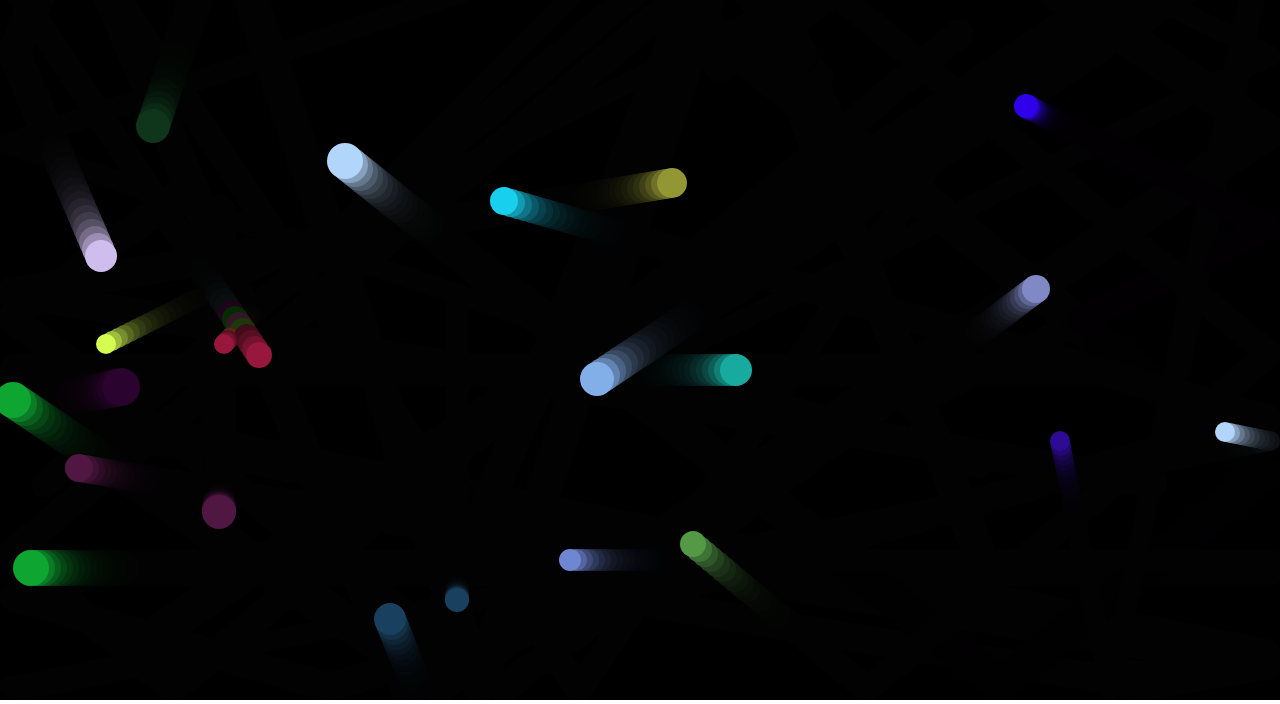
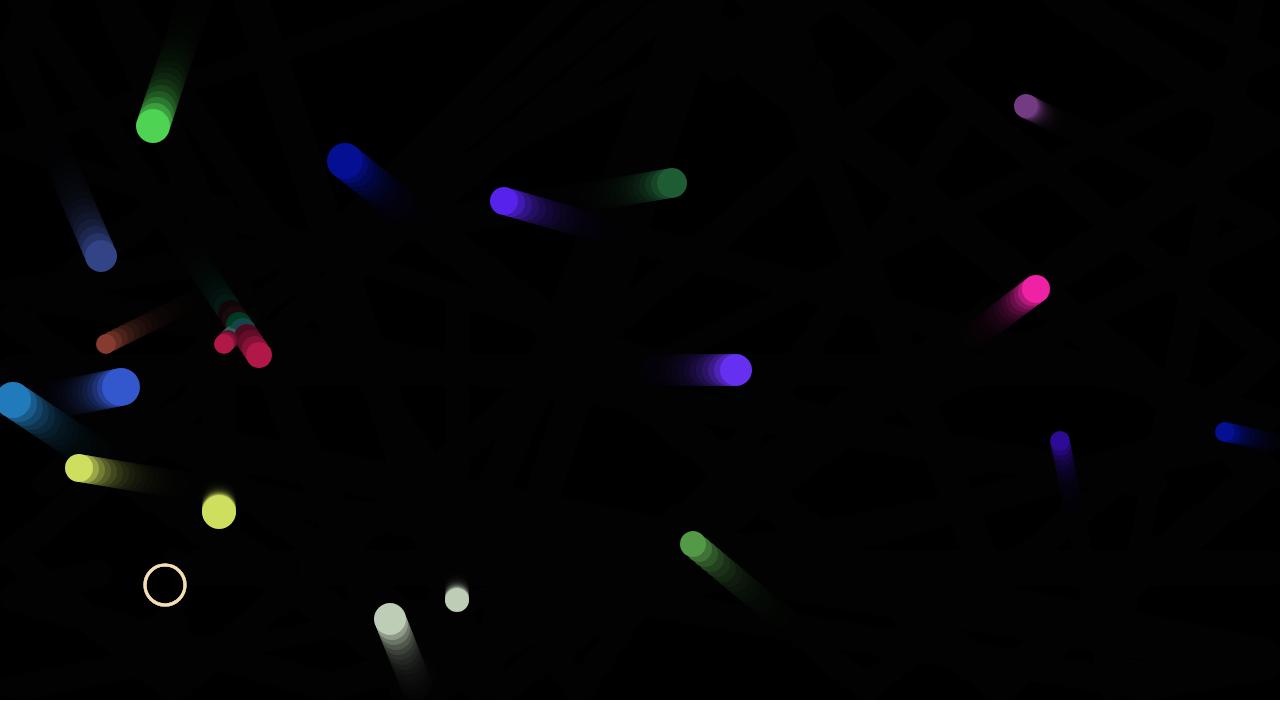
Before and after one commit to lishangwu/Bounce-Small-ball, a plain HTML site: page index.html in a window 1280 px wide. Shown: the part 100-804 px from the top of the page. Drawn offline with Linux system fonts and the light colour scheme.

Commit message:
EvilCircle

```diff
--- a/index.html
+++ b/index.html
@@ -8,6 +8,8 @@
     <link rel="stylesheet" href="css/style.css">
     <script src="js/main.js" defer></script>
     <script src="js/Shape.js" defer></script>
+    <script src="js/EvilCircle.js" defer></script>
+
     <script src="js/Ball.js" defer></script>
 </head>
 <body>
--- a/js/Ball.js
+++ b/js/Ball.js
@@ -48,15 +48,19 @@ function loop() {
             randomColor(),
             random(MIN_SIZE, MAX_SIZE)
         )
-        console.log(ball.size);
         balls.push(ball)
     }
 
     for(let i=0; i<balls.length; i++){
-        balls[i].draw()
-        balls[i].update()
-        balls[i].collisionDetect()
+        if(balls[i].exists){
+            balls[i].draw()
+            balls[i].update()
+            balls[i].collisionDetect()
+        }
     }
+    evilCircle.draw()
+    evilCircle.checkBounds()
+    evilCircle.collisionDetect()
     requestAnimationFrame(loop)
 }
 
--- /dev/null
+++ b/js/EvilCircle.js
@@ -0,0 +1,43 @@
+function EvilCircle(x, y, exists, color, size) {
+    Shape.call(this, x, y, 20, 20, exists)
+    this.color = color
+    this.size = size
+}
+EvilCircle.prototype = Object.create(Shape.prototype)
+EvilCircle.prototype.constructor = EvilCircle
+EvilCircle.prototype.draw = function () {
+    ctx.beginPath()
+    ctx.lineWidth = 3
+    ctx.strokeStyle = this.color;
+    ctx.arc(this.x, this.y, this.size, 0, 2 * Math.PI)
+    ctx.stroke()
+}
+EvilCircle.prototype.checkBounds = function () {
+    this.x + this.size >= width ? this.x -= this.size * 2 : ''
+    this.x - this.size <= 0 ? this.x += this.size * 2 : ''
+    this.y + this.size >= height ? this.y -= this.size * 2 : ''
+    this.y - this.size <= 0 ? this.velY += this.size * 2 : ''
+}
+EvilCircle.prototype.setControls = function () {
+    window.onkeydown = e => {
+        if(e.key === 'a') this.x -= this.velX
+        if(e.key === 'd') this.x += this.velX
+        if(e.key === 'w') this.y -= this.velY
+        if(e.key === 's') this.y += this.velY
+    }
+}
+EvilCircle.prototype.collisionDetect = function () {
+    for(let i=0; i<balls.length; i++){
+        if(this !== balls[i]){
+            let dx = this.x - balls[i].x
+            let dy = this.y - balls[i].y
+            let distabce = Math.sqrt(dx * dx + dy * dy)
+            if(distabce < this.size + balls[i].size){
+                // this.color = balls[i].color = randomColor()
+                balls[i].exists = false
+            }
+        }
+    }
+}
+var evilCircle = new EvilCircle(random(0, width), random(0, height), true, 'wheat', 20)
+evilCircle.setControls()
```
